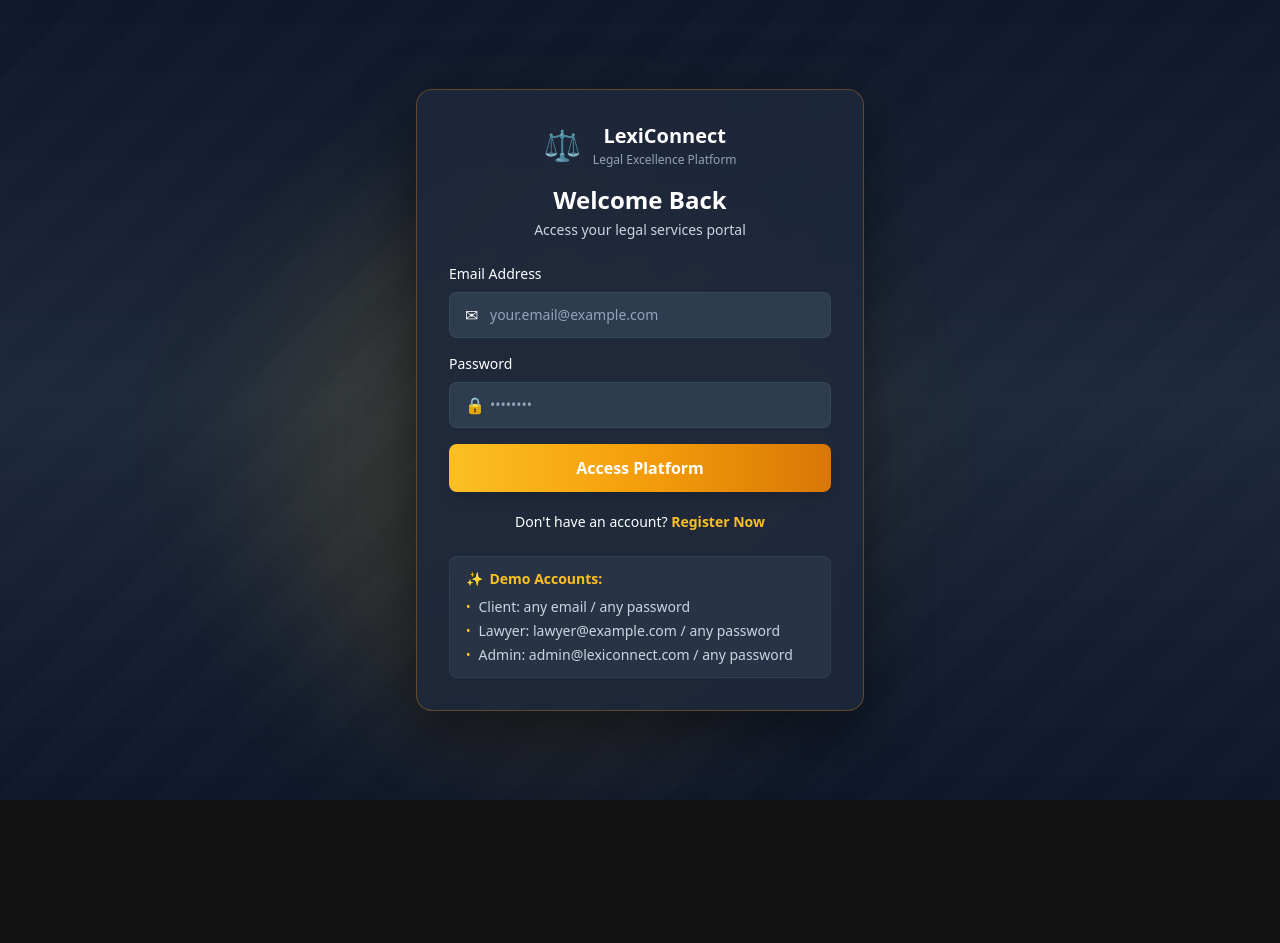
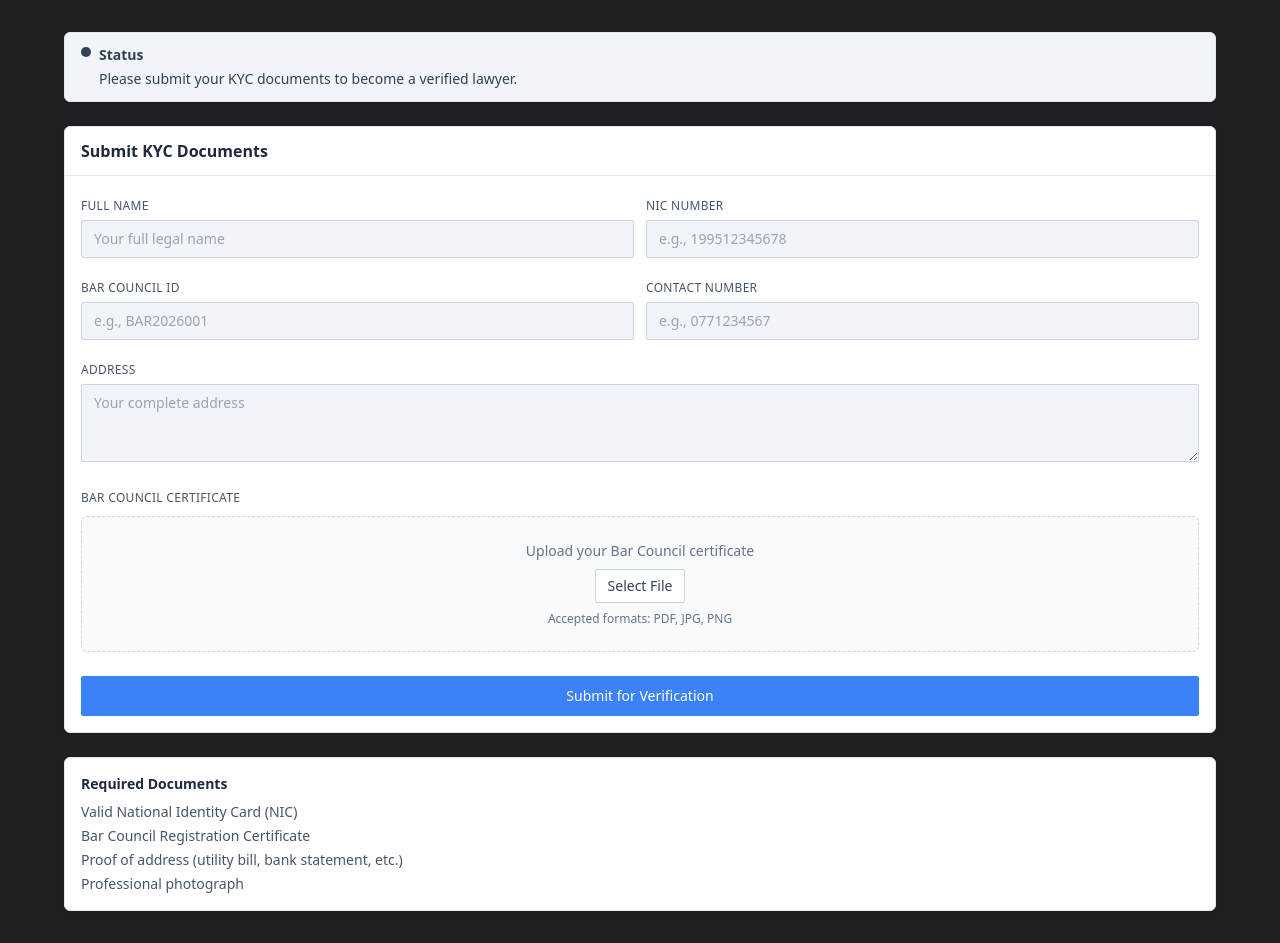
Before and after one commit to S-W-Development-Group-Project-UOG-4-7/LexiConnect, a React app in the folder frontend/: page / in a window 1280 px wide. Before the commit this address led to /login. Before the commit the page ends 800 px from the top, so only its background shows below. Built offline with nearby package versions, Linux system fonts and the light colour scheme; the HTML template or start-up script is replaced by a standard one.

Commit message:
feat: add KYC module structure and route integration

```diff
--- /dev/null
+++ b/frontend/src/features/kyc/LawyerKYC.jsx
@@ -0,0 +1,129 @@
+import { useState } from "react";
+
+const LawyerKYC = () => {
+  const [form, setForm] = useState({
+    fullName: "",
+    nic: "",
+    barId: "",
+    certificate: null,
+  });
+
+  const [submitted, setSubmitted] = useState(false);
+
+  const handleChange = (e) => {
+    const { name, value, files } = e.target;
+    setForm({
+      ...form,
+      [name]: files ? files[0] : value,
+    });
+  };
+
+  const handleSubmit = (e) => {
+    e.preventDefault();
+    setSubmitted(true);
+  };
+
+  return (
+    <div className="max-w-4xl mx-auto p-6">
+      {/* Page title */}
+      <div className="mb-6">
+        <h1 className="text-2xl font-semibold text-gray-800">
+          Lawyer KYC Verification
+        </h1>
+        <p className="text-sm text-gray-500 mt-1">
+          Submit your details to verify your lawyer account.
+        </p>
+      </div>
+
+      {/* Status banner */}
+      {submitted && (
+        <div className="mb-6 rounded-lg border border-yellow-300 bg-yellow-50 p-4">
+          <p className="text-sm text-yellow-800 font-medium">
+            ⏳ KYC Submitted – Pending Admin Approval
+          </p>
+        </div>
+      )}
+
+      {/* Card */}
+      <div className="bg-white rounded-xl shadow-sm border p-6">
+        <form onSubmit={handleSubmit} className="space-y-5">
+          {/* Full Name */}
+          <div>
+            <label className="block text-sm font-medium text-gray-700">
+              Full Name
+            </label>
+            <input
+              type="text"
+              name="fullName"
+              value={form.fullName}
+              onChange={handleChange}
+              required
+              placeholder="Enter your full name"
+              className="mt-1 w-full rounded-md border-gray-300 shadow-sm focus:border-indigo-500 focus:ring-indigo-500"
+            />
+          </div>
+
+          {/* NIC */}
+          <div>
+            <label className="block text-sm font-medium text-gray-700">
+              NIC Number
+            </label>
+            <input
+              type="text"
+              name="nic"
+              value={form.nic}
+              onChange={handleChange}
+              required
+              placeholder="Ex: 200012345678"
+              className="mt-1 w-full rounded-md border-gray-300 shadow-sm focus:border-indigo-500 focus:ring-indigo-500"
+            />
+          </div>
+
+          {/* Bar ID */}
+          <div>
+            <label className="block text-sm font-medium text-gray-700">
+              Bar Association ID
+            </label>
+            <input
+              type="text"
+              name="barId"
+              value={form.barId}
+              onChange={handleChange}
+              required
+              placeholder="Enter your Bar ID"
+              className="mt-1 w-full rounded-md border-gray-300 shadow-sm focus:border-indigo-500 focus:ring-indigo-500"
+            />
+          </div>
+
+          {/* Certificate upload */}
+          <div>
+            <label className="block text-sm font-medium text-gray-700">
+              Upload Certificate
+            </label>
+            <input
+              type="file"
+              name="certificate"
+              onChange={handleChange}
+              className="mt-1 w-full text-sm text-gray-600"
+            />
+            <p className="text-xs text-gray-400 mt-1">
+              Accepted formats: PDF, JPG, PNG
+            </p>
+          </div>
+
+          {/* Submit button */}
+          <div className="pt-4">
+            <button
+              type="submit"
+              className="inline-flex items-center rounded-md bg-indigo-600 px-6 py-2 text-white text-sm font-medium hover:bg-indigo-700 transition"
+            >
+              Submit KYC
+            </button>
+          </div>
+        </form>
+      </div>
+    </div>
+  );
+};
+
+export default LawyerKYC;
--- a/frontend/src/routes/AppRoutes.jsx
+++ b/frontend/src/routes/AppRoutes.jsx
@@ -1,125 +1,229 @@
-import { Routes, Route, Navigate, Outlet } from "react-router-dom";
-import Login from "../pages/Login";
-import Register from "../pages/Register";
-import Booking from "../pages/Booking";
-import ManageBookings from "../pages/ManageBookings";
-import BranchManagement from "../pages/BranchManagement";
+import { useState } from "react";
 
-import AvailabilityEditor from "../pages/AvailabilityEditor";
-import TokenQueue from "../pages/TokenQueue";
-import NotAuthorized from "../pages/NotAuthorized";
-import LandingRedirect from "../pages/LandingRedirect";
-import ProtectedRoute from "../components/ProtectedRoute";
-import AuthLayout from "../layouts/AuthLayout";
-import ClientLayout from "../layouts/ClientLayout";
-import LawyerLayout from "../layouts/LawyerLayout";
-import AdminLayout from "../layouts/AdminLayout";
-import { getRole } from "../services/auth";
+function LawyerKYC() {
+  const [kycStatus, setKycStatus] = useState("not_submitted");
+  const [form, setForm] = useState({
+    fullName: "",
+    nic: "",
+    barId: "",
+    address: "",
+    contact: "",
+    fileName: "",
+  });
 
-const DashboardRedirect = () => {
-  const role = getRole() || localStorage.getItem("role");
+  const isPending = kycStatus === "pending";
+  const isApproved = kycStatus === "approved";
+  const isRejected = kycStatus === "rejected";
 
-  if (role === "client") {
-    return <Navigate to="/client/dashboard" replace />;
-  } else if (role === "lawyer") {
-    return <Navigate to="/lawyer/dashboard" replace />;
-  } else if (role === "admin") {
-    return <Navigate to="/admin/dashboard" replace />;
-  } else {
-    // Fallback to client dashboard
-    return <Navigate to="/client/dashboard" replace />;
-  }
-};
+  const statusText = {
+    not_submitted: "Please submit your KYC documents to become a verified lawyer.",
+    pending: "Your KYC is under review.",
+    approved: "Your KYC has been approved.",
+    rejected: "Your KYC was rejected. Please resubmit.",
+  }[kycStatus];
 
-const AppRoutes = () => {
+  const handleChange = (e) => {
+    const { name, value } = e.target;
+    setForm((prev) => ({ ...prev, [name]: value }));
+  };
+
+  const handleFileChange = (e) => {
+    const file = e.target.files?.[0];
+    setForm((prev) => ({ ...prev, fileName: file ? file.name : "" }));
+  };
+
+  const handleSubmit = (e) => {
+    e.preventDefault();
+    setKycStatus("pending");
+  };
+
+  const handleResubmit = () => {
+    setKycStatus("not_submitted");
+  };
+
+  const bannerClasses = {
+    not_submitted: "bg-slate-100 border border-slate-200 text-slate-700",
+    pending: "bg-blue-50 border border-blue-200 text-blue-700",
+    approved: "bg-green-50 border border-green-200 text-green-700",
+    rejected: "bg-red-50 border border-red-200 text-red-700",
+  }[kycStatus];
+
   return (
-    <Routes>
-      <Route path="/" element={<LandingRedirect />} />
+    <div className="min-h-screen bg-[#1e1f23] py-8 px-4">
+      <div className="max-w-6xl mx-auto space-y-6">
+        <div className={`rounded-md px-4 py-3 ${bannerClasses}`}>
+          <div className="flex items-start gap-2">
+            <div className="mt-0.5 h-2.5 w-2.5 rounded-full bg-current" />
+            <div>
+              <div className="text-sm font-semibold">Status</div>
+              <p className="text-sm mt-1">{statusText}</p>
+            </div>
+          </div>
+        </div>
 
-      {/* Dashboard redirect */}
-      <Route path="/dashboard" element={<DashboardRedirect />} />
+        {!isApproved && (
+          <div className="bg-white rounded-md shadow-sm border border-slate-200">
+            <div className="border-b border-slate-200 px-4 py-3">
+              <h2 className="text-base font-semibold text-slate-800">
+                Submit KYC Documents
+              </h2>
+            </div>
 
-      {/* Auth */}
-      <Route element={<AuthLayout />}>
-        <Route path="/login" element={<Login />} />
-        <Route path="/register" element={<Register />} />
-      </Route>
+            <form onSubmit={handleSubmit} className="p-4 space-y-4">
+              {isRejected && (
+                <div className="bg-red-50 text-red-700 border border-red-200 rounded-md px-3 py-2 text-sm">
+                  Your KYC was rejected. Please review and resubmit your details.
+                </div>
+              )}
 
-      {/* Client area */}
-      <Route
-        element={
-          <ProtectedRoute allowedRoles={["client"]}>
-            <ClientLayout />
-          </ProtectedRoute>
-        }
-      >
-        <Route path="/client/dashboard" element={<div>Client Dashboard (placeholder)</div>} />
-        <Route path="/client/search" element={<div>Search Page (Chapa)</div>} />
-        <Route path="/client/profile/:id" element={<div>Profile Page (Chapa)</div>} />
-        <Route path="/client/booking" element={<Booking />} />
-        <Route path="/client/booking/:lawyerId" element={<Booking />} />
-        <Route path="/client/manage-bookings" element={<ManageBookings />} />
-        <Route path="/client/my-bookings" element={<Navigate to="/client/manage-bookings" replace />} />
-      </Route>
+              <div className="grid grid-cols-1 md:grid-cols-2 gap-3">
+                <div className="space-y-1">
+                  <label className="text-xs uppercase tracking-wide text-slate-600">
+                    Full Name
+                  </label>
+                  <input
+                    name="fullName"
+                    value={form.fullName}
+                    onChange={handleChange}
+                    disabled={isPending}
+                    className="w-full rounded-sm border border-slate-300 bg-slate-100 text-sm px-3 py-2 focus:outline-none focus:ring-2 focus:ring-blue-500 disabled:opacity-60"
+                    placeholder="Your full legal name"
+                  />
+                </div>
+                <div className="space-y-1">
+                  <label className="text-xs uppercase tracking-wide text-slate-600">
+                    NIC Number
+                  </label>
+                  <input
+                    name="nic"
+                    value={form.nic}
+                    onChange={handleChange}
+                    disabled={isPending}
+                    className="w-full rounded-sm border border-slate-300 bg-slate-100 text-sm px-3 py-2 focus:outline-none focus:ring-2 focus:ring-blue-500 disabled:opacity-60"
+                    placeholder="e.g., 199512345678"
+                  />
+                </div>
+              </div>
 
-      {/* Lawyer area */}
-      <Route
-        element={
-          <ProtectedRoute allowedRoles={["lawyer"]}>
-            <LawyerLayout />
-          </ProtectedRoute>
-        }
-      >
-        <Route path="/lawyer/dashboard" element={<div>Lawyer Dashboard (placeholder)</div>} />
-        <Route path="/lawyer/availability" element={<AvailabilityEditor />} />
-        <Route path="/lawyer/token-queue" element={<TokenQueue />} />
-        <Route path="/lawyer/branches" element={<BranchManagement />} />
-        <Route path="/lawyer/services" element={<div>Services Page (placeholder)</div>} />
-        <Route path="/lawyer/checklist" element={<div>Checklist Page (placeholder)</div>} />
-        <Route path="/lawyer/kyc" element={<div>KYC Form Page (Udavi)</div>} />
-      </Route>
+              <div className="grid grid-cols-1 md:grid-cols-2 gap-3">
+                <div className="space-y-1">
+                  <label className="text-xs uppercase tracking-wide text-slate-600">
+                    Bar Council ID
+                  </label>
+                  <input
+                    name="barId"
+                    value={form.barId}
+                    onChange={handleChange}
+                    disabled={isPending}
+                    className="w-full rounded-sm border border-slate-300 bg-slate-100 text-sm px-3 py-2 focus:outline-none focus:ring-2 focus:ring-blue-500 disabled:opacity-60"
+                    placeholder="e.g., BAR2026001"
+                  />
+                </div>
+                <div className="space-y-1">
+                  <label className="text-xs uppercase tracking-wide text-slate-600">
+                    Contact Number
+                  </label>
+                  <input
+                    name="contact"
+                    value={form.contact}
+                    onChange={handleChange}
+                    disabled={isPending}
+                    className="w-full rounded-sm border border-slate-300 bg-slate-100 text-sm px-3 py-2 focus:outline-none focus:ring-2 focus:ring-blue-500 disabled:opacity-60"
+                    placeholder="e.g., 0771234567"
+                  />
+                </div>
+              </div>
 
-      {/* Admin area */}
-      <Route
-        element={
-          <ProtectedRoute allowedRoles={["admin"]}>
-            <AdminLayout />
-          </ProtectedRoute>
-        }
-      >
-        <Route path="/admin/dashboard" element={<div>Admin Dashboard Page (Methsarani)</div>} />
-        <Route path="/admin/kyc-approval" element={<div>KYC Approval Page (Methsarani)</div>} />
-        <Route path="/admin/audit-log" element={<div>Audit Log Page (Methsarani)</div>} />
-      </Route>
+              <div className="space-y-1">
+                <label className="text-xs uppercase tracking-wide text-slate-600">
+                  Address
+                </label>
+                <textarea
+                  name="address"
+                  value={form.address}
+                  onChange={handleChange}
+                  disabled={isPending}
+                  rows={3}
+                  className="w-full rounded-sm border border-slate-300 bg-slate-100 text-sm px-3 py-2 focus:outline-none focus:ring-2 focus:ring-blue-500 disabled:opacity-60"
+                  placeholder="Your complete address"
+                />
+              </div>
 
-      {/* Legacy paths redirect to new client routes */}
-      <Route
-        path="/booking/:lawyerId"
-        element={<Navigate to="/client/booking/:lawyerId" replace />}
-      />
-      <Route path="/booking" element={<Navigate to="/client/booking" replace />} />
-      <Route
-        path="/manage-bookings"
-        element={<Navigate to="/client/manage-bookings" replace />}
-      />
-      <Route
-        path="/my-bookings"
-        element={<Navigate to="/client/manage-bookings" replace />}
-      />
-      <Route path="/search" element={<Navigate to="/client/search" replace />} />
-      <Route
-        path="/profile/:id"
-        element={<Navigate to="/client/profile/:id" replace />}
-      />
-      <Route path="/documents" element={<div>Document Upload Page (Methsarani)</div>} />
-      <Route path="/admin" element={<Navigate to="/admin/dashboard" replace />} />
+              <div className="space-y-2">
+                <label className="text-xs uppercase tracking-wide text-slate-600">
+                  Bar Council Certificate
+                </label>
+                <div className="border border-dashed border-slate-300 rounded-md bg-slate-50 px-4 py-6 text-center">
+                  <div className="text-slate-500 text-sm mb-2">
+                    Upload your Bar Council certificate
+                  </div>
+                  <label className="inline-flex items-center justify-center rounded-sm border border-slate-300 bg-white px-3 py-1.5 text-sm text-slate-700 cursor-pointer hover:bg-slate-100 transition">
+                    Select File
+                    <input
+                      type="file"
+                      className="hidden"
+                      onChange={handleFileChange}
+                      disabled={isPending}
+                    />
+                  </label>
+                  <div className="text-xs text-slate-500 mt-2">
+                    Accepted formats: PDF, JPG, PNG
+                  </div>
+                  {form.fileName && (
+                    <div className="text-sm text-slate-700 mt-2">
+                      Selected: {form.fileName}
+                    </div>
+                  )}
+                </div>
+              </div>
 
-      <Route path="/not-authorized" element={<NotAuthorized />} />
+              <div className="flex items-center gap-2 pt-2">
+                <button
+                  type="submit"
+                  disabled={isPending}
+                  className="w-full rounded-sm bg-blue-500 hover:bg-blue-600 text-white text-sm font-medium py-2.5 disabled:opacity-60 disabled:cursor-not-allowed transition"
+                >
+                  Submit for Verification
+                </button>
+                {isRejected && (
+                  <button
+                    type="button"
+                    onClick={handleResubmit}
+                    className="whitespace-nowrap rounded-sm border border-slate-300 bg-white text-slate-700 text-sm font-medium px-3 py-2 hover:bg-slate-100 transition"
+                  >
+                    Start Over
+                  </button>
+                )}
+              </div>
+            </form>
+          </div>
+        )}
 
-      {/* Fallback */}
-      <Route path="*" element={<div>404 - Page not found</div>} />
-    </Routes>
+        {isApproved && (
+          <div className="bg-white rounded-md shadow-sm border border-slate-200 p-6 text-center space-y-2">
+            <div className="text-green-600 text-lg font-semibold">
+              KYC Approved
+            </div>
+            <p className="text-slate-600 text-sm">
+              Your KYC has been approved. No further action is required.
+            </p>
+          </div>
+        )}
+
+        <div className="bg-white rounded-md shadow-sm border border-slate-200 p-4">
+          <h3 className="text-sm font-semibold text-slate-800 mb-2">
+            Required Documents
+          </h3>
+          <ul className="text-sm text-slate-600 space-y-1">
+            <li>Valid National Identity Card (NIC)</li>
+            <li>Bar Council Registration Certificate</li>
+            <li>Proof of address (utility bill, bank statement, etc.)</li>
+            <li>Professional photograph</li>
+          </ul>
+        </div>
+      </div>
+    </div>
   );
-};
+}
 
-export default AppRoutes;
+export default LawyerKYC;
```
